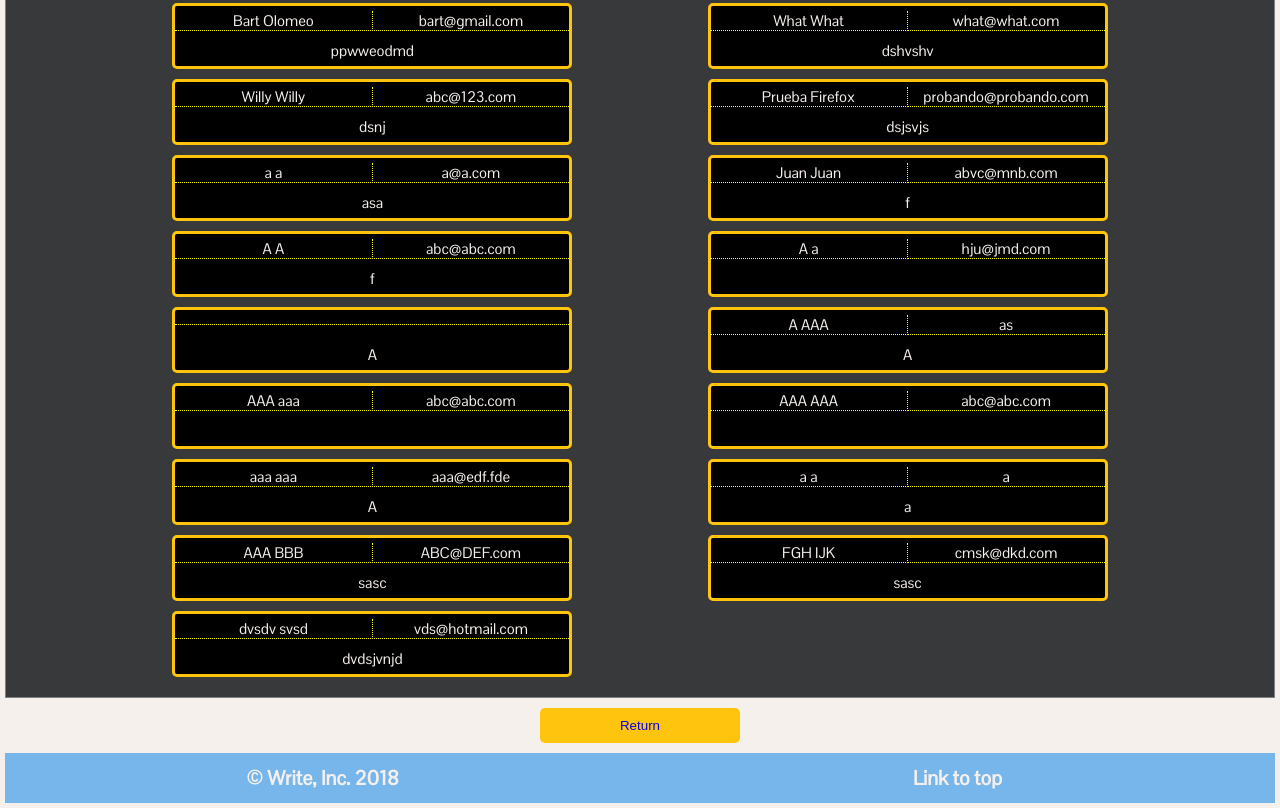
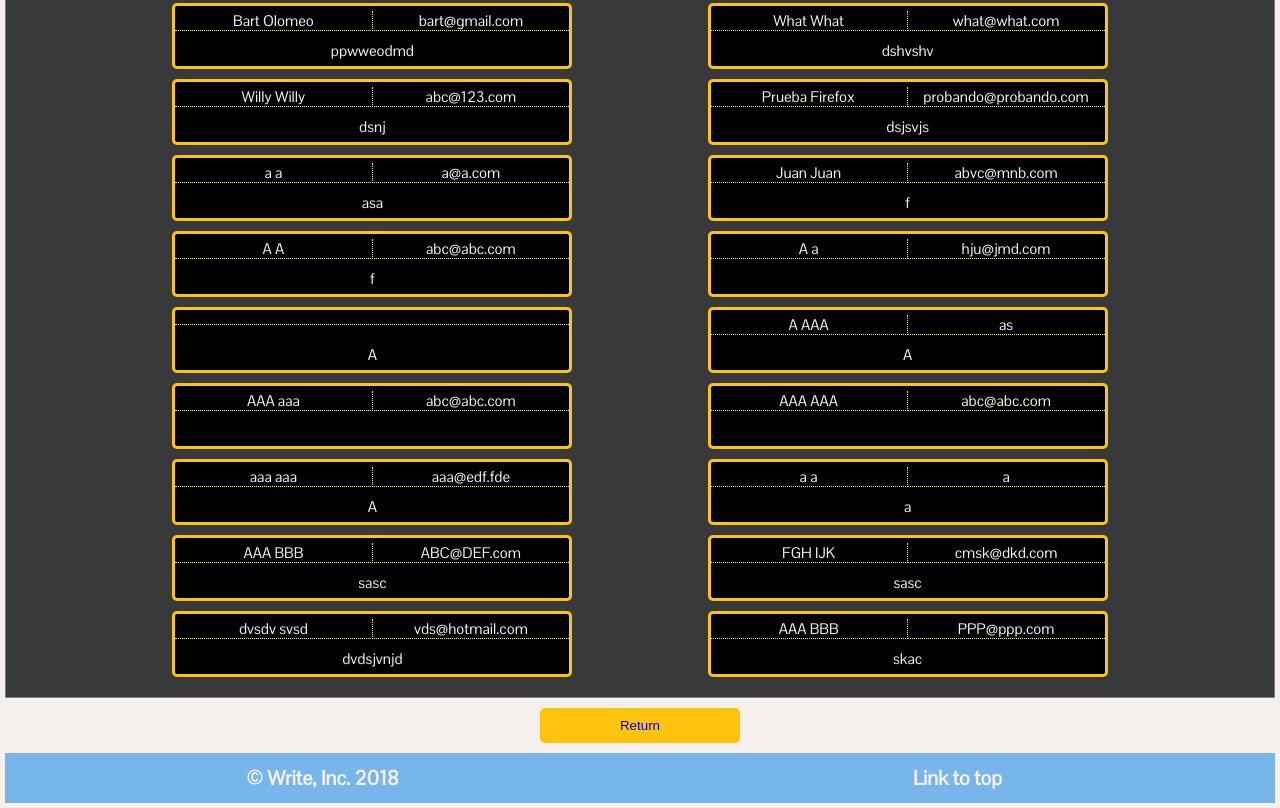
Before and after one commit to daalvarado/write, a website built with webpack: page src/article2.html in a window 1280 px wide. Shown: the part 2466-3274 px from the top of the page. Built offline with nearby package versions, Linux system fonts and the light colour scheme; data requests are answered from the project's data file; what pubsub-js would draw is missing.

Commit message:
Final version-practice

```diff
--- a/db.json
+++ b/db.json
@@ -370,6 +370,13 @@
       "userEmail": "vds@hotmail.com",
       "userComment": "dvdsjvnjd",
       "id": 47
+    },
+    {
+      "userName": "AAA",
+      "userLastname": "BBB",
+      "userEmail": "PPP@ppp.com",
+      "userComment": "skac",
+      "id": 48
     }
   ]
 }
--- a/package.json
+++ b/package.json
@@ -8,7 +8,8 @@
     "dev": "webpack --watch",
     "serve": "webpack-dev-server --inline --hot",
     "json-server": "json-server --watch db.json --port 3001",
-    "build": "set ENTORNO=produccion&&webpack -p",
+
+    "webpack-new": "webpack --config webpack.dev.js",
     "build-new": "webpack --config webpack.prod.js",
     "serve-new": "webpack-dev-server --inline --hot --config webpack.dev.js"
   },
--- a/src/js/CommentController.js
+++ b/src/js/CommentController.js
@@ -2,7 +2,7 @@ export class CommentController {
   constructor(selector, pubSub) {
     this.element = document.querySelector(selector);
     pubSub.subscribe("comment:created", (event, comment) => {
-      console.log("CommentController", comment);
+
       this.toggleForm();
     });
   }
--- a/webpack.prod.js
+++ b/webpack.prod.js
@@ -18,6 +18,7 @@ const postcss = {
 module.exports = merge(common, {
     plugins: [
     new webpack.optimize.UglifyJsPlugin(),
+    new webpack.optimize.ModuleConcatenationPlugin(),
     new webpack.DefinePlugin({
         'process.env.NODE_ENV': JSON.stringify('production')})
   ],
```
Also changed, not shown: src/index.html (+2 -2 lines), README.md.
